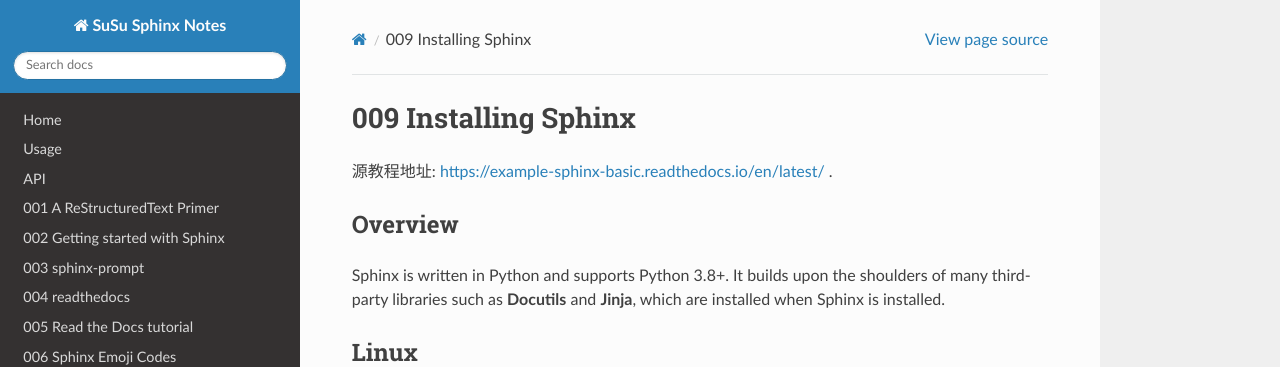
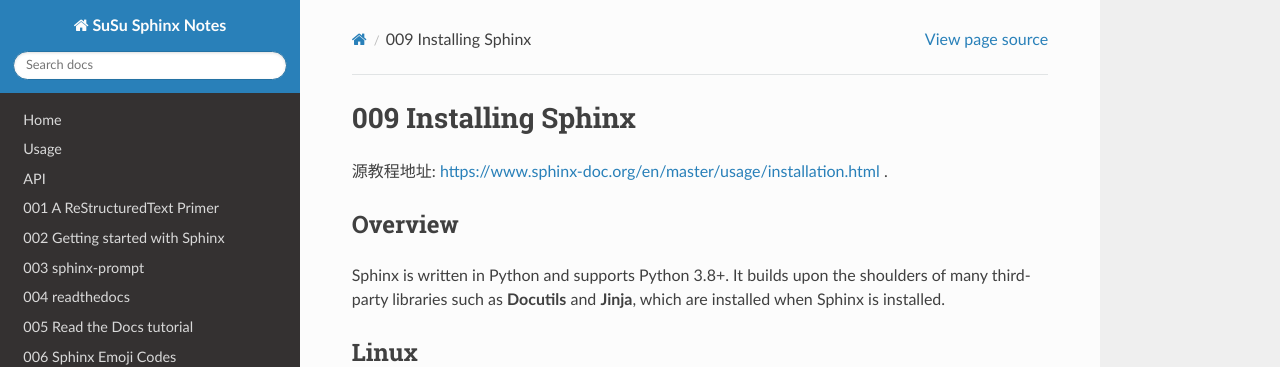
Before and after one commit to LuYF-Lemon-love/-susu-sphinx-notes, a Sphinx documentation site: the page built from docs/source/009-Installing-Sphinx.rst, in a window 1280 px wide and 900 px high. Shown: the top 367 px of the window. Built offline with Sphinx 7.4.7 and the Read the Docs theme 2.0.0, drawn with Linux system fonts in a browser that asks for light colours; pages that are not in the unit, such as notebooks, are missing from menus; some of the changed lines change nothing that is shown.

Commit message:
add code.

```diff
--- a/docs/source/009-Installing-Sphinx.rst
+++ b/docs/source/009-Installing-Sphinx.rst
@@ -1,7 +1,7 @@
 009 Installing Sphinx
 =====================
 
-源教程地址: https://example-sphinx-basic.readthedocs.io/en/latest/ .
+源教程地址: https://www.sphinx-doc.org/en/master/usage/installation.html .
 
 Overview
 --------
```
